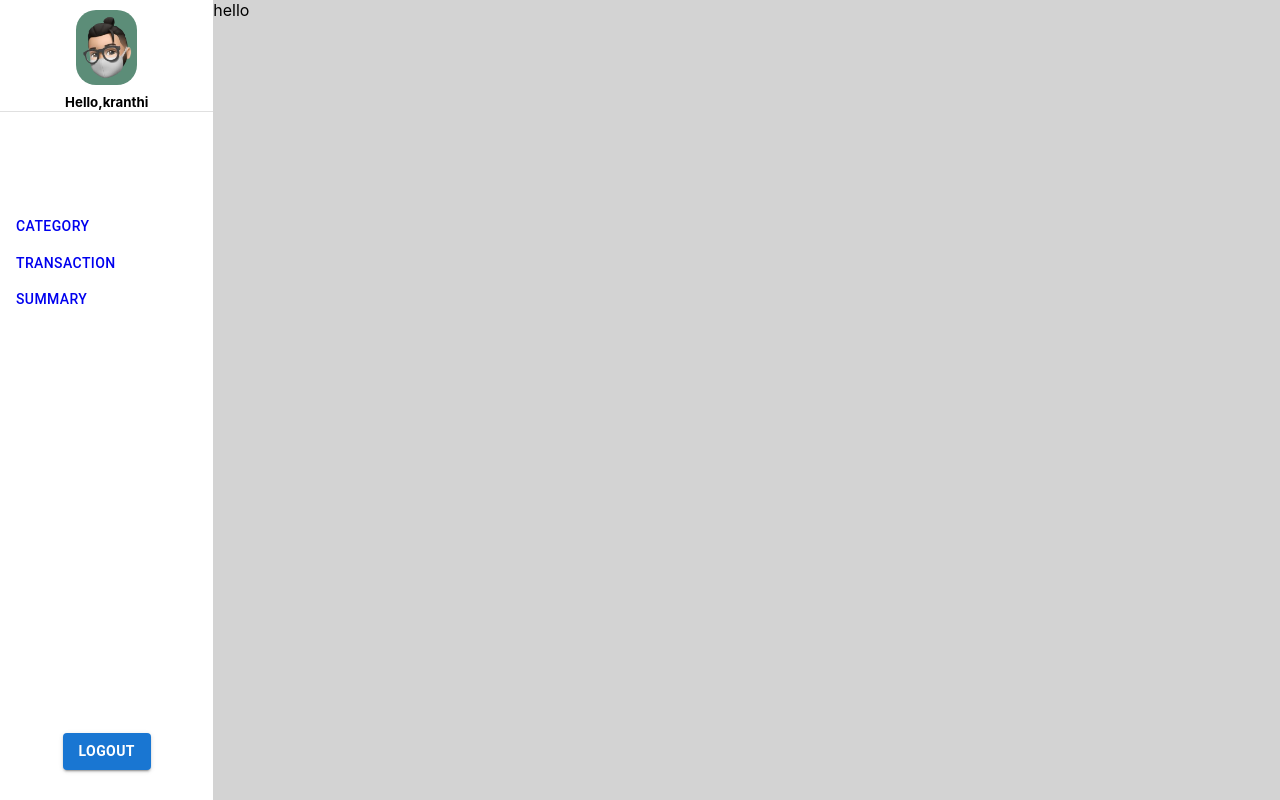
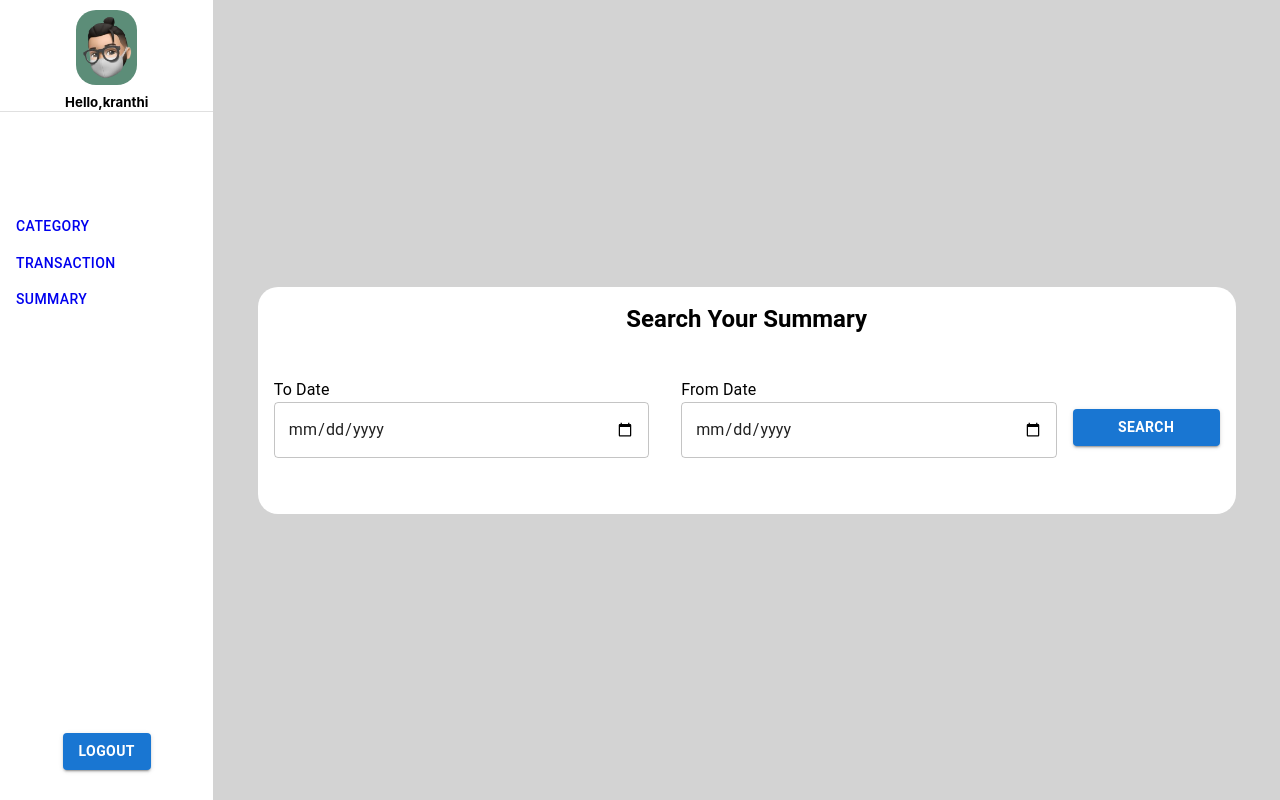
Before and after one commit to KRAN22/Expense_tracker, a React (Create React App) app in the folder frontend/: page /expenseTracker/summary in a window 1280 px wide. Built offline with nearby package versions, Linux system fonts and the light colour scheme; sample sign-in values are in the browser's storage.

Commit message:
create summary ui

```diff
--- a/frontend/src/expenseTracker/summary/summary.jsx
+++ b/frontend/src/expenseTracker/summary/summary.jsx
@@ -1,3 +1,56 @@
+import { Button, Grid, TextField, Typography } from "@mui/material";
+import { useState } from "react";
+
 export const Summary = () => {
-  return <div>hello</div>;
+  const [toDate, setToDate] = useState();
+  const [fromDate, setFromDate] = useState();
+
+  const onChangeToDate = (e) => {
+    console.log(e.target.value);
+  };
+
+  const onChangeFromDate = (e) => {
+    console.log(e.target.value);
+  };
+
+  return (
+    <Grid container xs={12} height={"100vh"}>
+      <Grid
+        item
+        container
+        xs={11}
+        pb={5}
+        sx={{ background: "white", borderRadius: "20px" }}
+        margin={"Auto"}
+      >
+        <Grid item xs={12} sx={{ height: "75px" }}>
+          <Typography
+            variant="h5"
+            p={2}
+            textAlign={"center"}
+            fontWeight={"Bold"}
+          >
+            Search Your Summary
+          </Typography>
+        </Grid>
+        <Grid item xs={5} p={2}>
+          <Typography>To Date</Typography>
+          <TextField onChange={onChangeToDate} fullWidth type={"date"} />
+        </Grid>
+        <Grid item xs={5} p={2}>
+          <Typography>From Date</Typography>
+          <TextField fullWidth onChange={onChangeFromDate} type={"date"} />
+        </Grid>
+        <Grid item xs={2} pt={2.5} pr={2} margin={"Auto"} textAlign={"center"}>
+          <Button
+            fullWidth
+            variant="contained"
+            sx={{ color: "white", fontWeight: "bold", boxSizing: "borderBox" }}
+          >
+            Search
+          </Button>
+        </Grid>
+      </Grid>
+    </Grid>
+  );
 };
```
